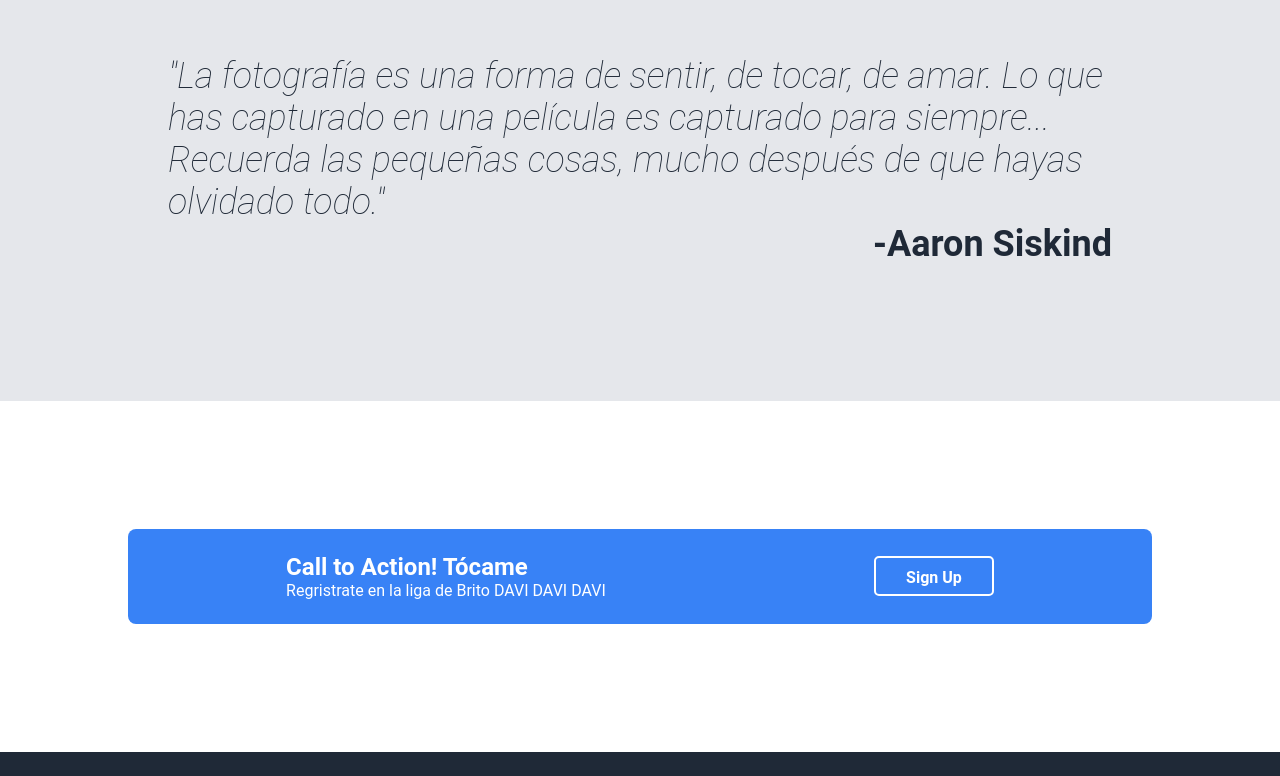
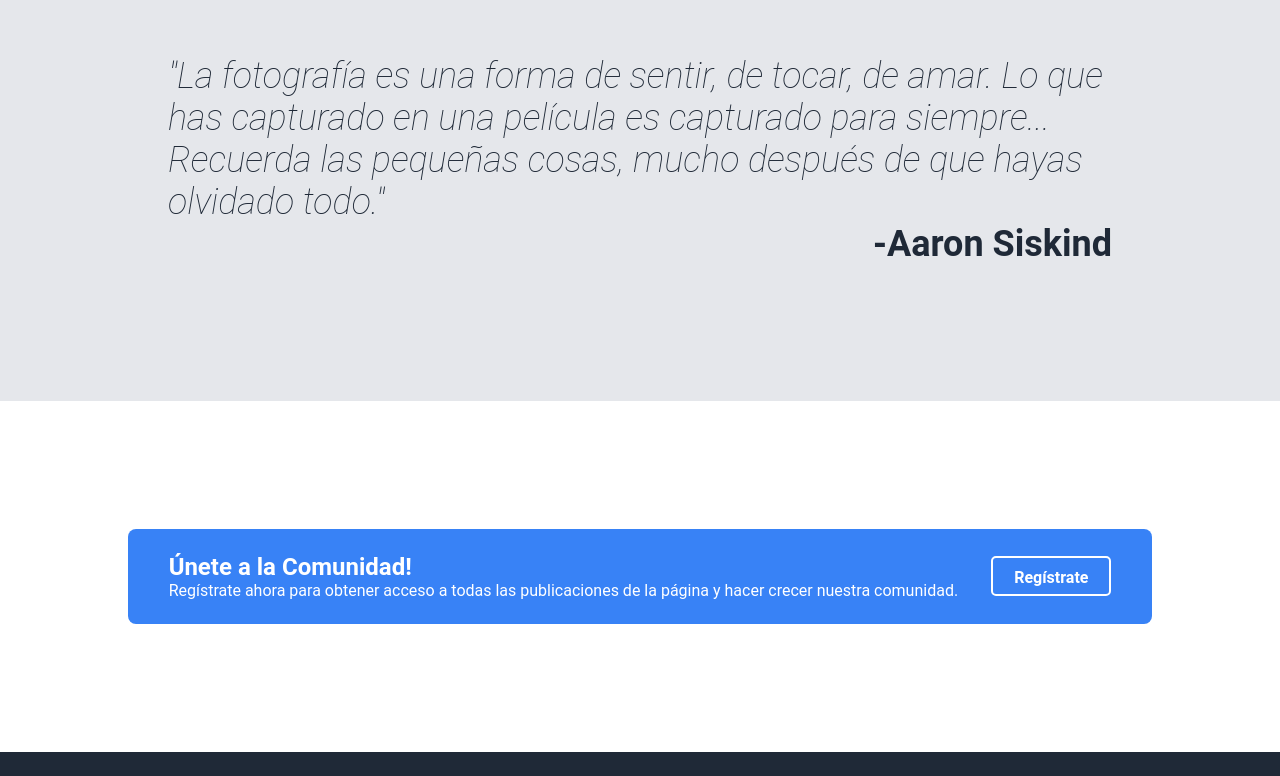
Before and after one commit to cesarinsalad/landing-page, a plain HTML site: page index.html in a window 1280 px wide. Shown: the part 1279-2055 px from the top of the page. Drawn offline with Linux system fonts and the light colour scheme.

Commit message:
corregir errores de copy en Call to Action

```diff
--- a/index.html
+++ b/index.html
@@ -27,7 +27,7 @@
                 Siéntete como en los viejos tiempos, cuando las pantallas no nos dominaban y las conexiones se sentían reales. Tenemos una colección
                 enorme de imágenes nuevas y viejas donde la fotografía analógica nos brinda un vistazo a las cosas buenas de la vida.
             </p>
-            <a class="sign-up" href="#">Sign Up</a>
+            <a class="sign-up" href="#">Regístrate</a>
         </div>
 
         <div class="hero-image">
@@ -97,10 +97,10 @@
 
     <div class="action">
         <div class="action-content">
-            <h2>Call to Action! Tócame</h2>
-            <p>Regristrate en la liga de Brito DAVI DAVI DAVI</p>
+            <h2>Únete a la Comunidad!</h2>
+            <p>Regístrate ahora para obtener acceso a todas las publicaciones de la página y hacer crecer nuestra comunidad.</p>
         </div>
-        <a class="sign-up" href="#">Sign Up</a>
+        <a class="sign-up" href="#">Regístrate</a>
     </div>
 
     <footer>
```
